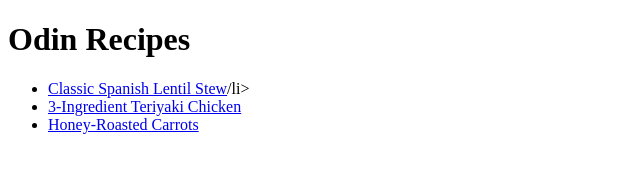
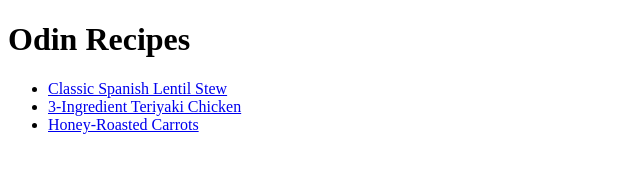
Before and after one commit to AndreiMH/odin-recipes, a plain HTML site: page index.html in a window 1280 px wide. Shown: the full height of the page, 0-640 px from the left. Drawn offline with Linux system fonts and the light colour scheme.

Commit message:
fix: correct typo on closing li tag

```diff
--- a/index.html
+++ b/index.html
@@ -8,7 +8,7 @@
 <body>
     <h1>Odin Recipes</h1>
     <ul>
-        <li><a href="recipes/lentil_stew.html">Classic Spanish Lentil Stew</a>/li>
+        <li><a href="recipes/lentil_stew.html">Classic Spanish Lentil Stew</a></li>
         <li><a href="recipes/teriyaki.html">3-Ingredient Teriyaki Chicken</a></li>
         <li><a href="recipes/honey_carrots.html">Honey-Roasted Carrots</a></li>
     </ul>
```
